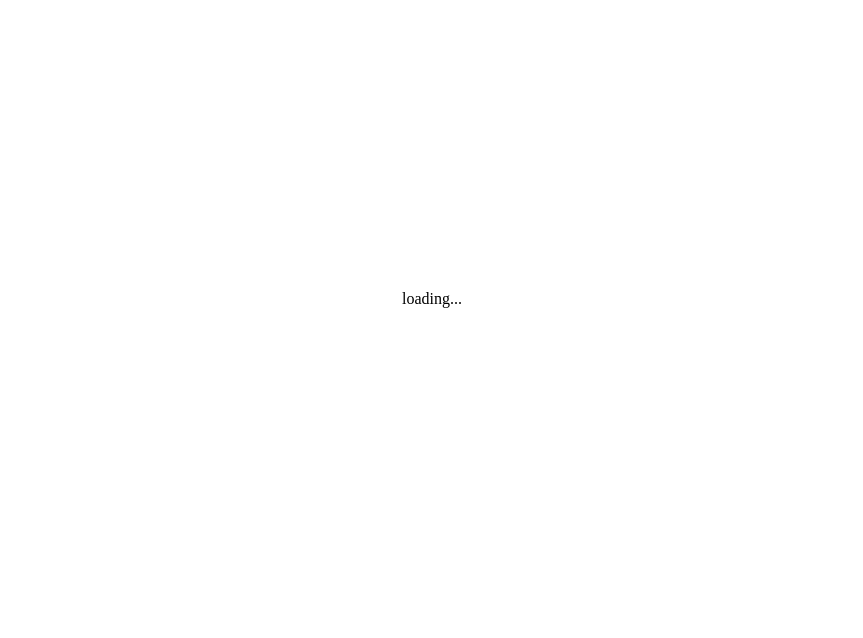
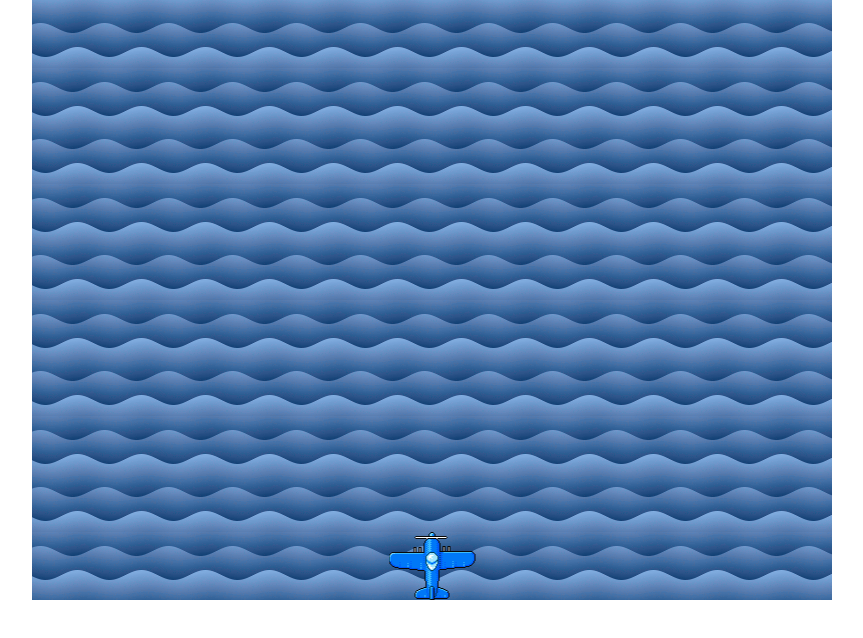
Before and after one commit to gamebytes/onegameamonth-january-2014, a plain HTML site: page index.html in a window 1280 px wide. Shown: the whole page, without its empty margins (208-1071 px from the left). Drawn offline with Linux system fonts and the light colour scheme.

Commit message:
Added scrolling water background. Added player. Added player movement and movement constraint to screen. Added keyboard input.

```diff
--- a/css/main.css
+++ b/css/main.css
@@ -39,10 +39,13 @@
     height: 600px;
 }
 
-    #hud-loading {
+    #hud .hud-screen {
         overflow: hidden;
         width: 100%;
         height: 100%;
+    }
+
+    #hud-loading {
     }
 
         #hud-loading-perc {
--- a/index.html
+++ b/index.html
@@ -12,16 +12,27 @@
         <canvas id="stage" width="800" height="600"></canvas>
 
         <div id="hud">
-            <div id="hud-loading">
+            <div id="hud-loading" class="hud-screen">
                 <p id="hud-loading-perc">loading...</p>
+            </div>
+            <div id="hud-main" class="hud-screen">
+
             </div>
         </div>
 
         <!-- JavaScript -->
 
         <script src="./js/lib/promise-0.1.1.min.js"></script>
+        <script src="./js/lib/pubsub.js"></script>
 
+        <script src="./js/engine/helpers.js"></script>
+        <script src="./js/engine/keyboard.js"></script>
         <script src="./js/engine/resourceManager.js"></script>
+
+        <script src="./js/game/hud.js"></script>
+        <script src="./js/game/player.js"></script>
+        <script src="./js/game/waves.js"></script>
+
         <script src="./js/main.js"></script>
     </body>
 </html>
--- /dev/null
+++ b/js/engine/helpers.js
@@ -0,0 +1,19 @@
+(function(w, engine){
+
+    var Vector2 = function(x, y) {
+        this.x = x || 0;
+        this.y = y || 0;
+    };
+
+    w.Vector2 = Vector2;
+
+    var Rectangle = function(x, y, width, height) {
+        this.x = x || 0;
+        this.y = y || 0;
+        this.width = width || 0;
+        this.height = height || 0;
+    };
+
+    w.Rectangle = Rectangle;
+
+})(window, window.engine);
--- /dev/null
+++ b/js/engine/keyboard.js
@@ -0,0 +1,210 @@
+if (!window.engine) window.engine = {},
+
+(function(window, engine) {
+    engine.Keyboard = function() {};
+    engine.Keyboard._keys = [];
+    engine.Keyboard.Init = function() {
+        window.addEventListener('keydown', function(e) {
+            if (engine.Keyboard._keys.indexOf(e.keyCode) === -1) {
+                engine.Keyboard._keys.push(e.keyCode);
+            }
+        });
+
+        window.addEventListener('keyup', function(e) {
+            var keyIndex = engine.Keyboard._keys.indexOf(e.keyCode);
+            if (keyIndex !== -1) {
+                engine.Keyboard._keys.splice(keyIndex, 1);
+            }
+        });
+    };
+
+    engine.Keyboard.GetState = function() {
+        return new engine.KeyboardState(engine.Keyboard._keys);
+    };
+
+    engine.KeyboardState = function(keys) {
+        this._keys = [];
+        for (var i = 0; i < keys.length; i++) {
+            this._keys.push(keys[i]);
+        }
+
+        this.IsKeyUp = function(key) {
+            return (this._keys.indexOf(key) === -1);
+        };
+
+        this.IsKeyDown = function(key) {
+            return (this._keys.indexOf(key) !== -1);
+        };
+
+        this.IsLeft = function() {
+            return ((this.IsKeyDown(engine.Keys.A)) || (this.IsKeyDown(engine.Keys.Left)));
+        };
+
+        this.IsRight = function() {
+            return ((this.IsKeyDown(engine.Keys.D)) || (this.IsKeyDown(engine.Keys.Right)));
+        };
+    };
+
+    engine.Keys = {
+        None:  0,
+        Back:  8,
+        Tab:  9,
+        Enter:  13,
+        CapsLock:  20,
+        Escape:  27,
+        Space:  32,
+        PageUp:  33,
+        PageDown:  34,
+        End:  35,
+        Home:  36,
+        Left:  37,
+        Up:  38,
+        Right:  39,
+        Down:  40,
+        Select:  41,
+        Print:  42,
+        Execute:  43,
+        PrintScreen:  44,
+        Insert:  45,
+        Delete:  46,
+        Help:  47,
+        D0:  48,
+        D1:  49,
+        D2:  50,
+        D3:  51,
+        D4:  52,
+        D5:  53,
+        D6:  54,
+        D7:  55,
+        D8:  56,
+        D9:  57,
+        A:  65,
+        B:  66,
+        C:  67,
+        D:  68,
+        E:  69,
+        F:  70,
+        G:  71,
+        H:  72,
+        I:  73,
+        J:  74,
+        K:  75,
+        L:  76,
+        M:  77,
+        N:  78,
+        O:  79,
+        P:  80,
+        Q:  81,
+        R:  82,
+        S:  83,
+        T:  84,
+        U:  85,
+        V:  86,
+        W:  87,
+        X:  88,
+        Y:  89,
+        Z:  90,
+        LeftWindows:  91,
+        RightWindows:  92,
+        Apps:  93,
+        Sleep:  95,
+        NumPad0:  96,
+        NumPad1:  97,
+        NumPad2:  98,
+        NumPad3:  99,
+        NumPad4:  100,
+        NumPad5:  101,
+        NumPad6:  102,
+        NumPad7:  103,
+        NumPad8:  104,
+        NumPad9:  105,
+        Multiply:  106,
+        Add:  107,
+        Separator:  108,
+        Subtract:  109,
+        Decimal:  110,
+        Divide:  111,
+        F1:  112,
+        F2:  113,
+        F3:  114,
+        F4:  115,
+        F5:  116,
+        F6:  117,
+        F7:  118,
+        F8:  119,
+        F9:  120,
+        F10:  121,
+        F11:  122,
+        F12:  123,
+        F13:  124,
+        F14:  125,
+        F15:  126,
+        F16:  127,
+        F17:  128,
+        F18:  129,
+        F19:  130,
+        F20:  131,
+        F21:  132,
+        F22:  133,
+        F23:  134,
+        F24:  135,
+        NumLock:  144,
+        Scroll:  145,
+        LeftShift:  160,
+        RightShift:  161,
+        LeftControl:  162,
+        RightControl:  163,
+        LeftAlt:  164,
+        RightAlt:  165,
+        BrowserBack:  166,
+        BrowserForward:  167,
+        BrowserRefresh:  168,
+        BrowserStop:  169,
+        BrowserSearch:  170,
+        BrowserFavorites:  171,
+        BrowserHome:  172,
+        VolumeMute:  173,
+        VolumeDown:  174,
+        VolumeUp:  175,
+        MediaNextTrack:  176,
+        MediaPreviousTrack:  177,
+        MediaStop:  178,
+        MediaPlayPause:  179,
+        LaunchMail:  180,
+        SelectMedia:  181,
+        LaunchApplication1:  182,
+        LaunchApplication2:  183,
+        OemSemicolon:  186,
+        OemPlus:  187,
+        OemComma:  188,
+        OemMinus:  189,
+        OemPeriod:  190,
+        OemQuestion:  191,
+        OemTilde:  192,
+        OemOpenBrackets:  219,
+        OemPipe:  220,
+        OemCloseBrackets:  221,
+        OemQuotes:  222,
+        Oem8:  223,
+        OemBackslash:  226,
+        ProcessKey:  229,
+        Attn:  246,
+        Crsel:  247,
+        Exsel:  248,
+        EraseEof:  249,
+        Play:  250,
+        Zoom:  251,
+        Pa1:  253,
+        OemClear:  254,
+        ChatPadGreen:  0xCA,
+        ChatPadOrange:  0xCB,
+        Pause:  0x13,
+        ImeConvert:  0x1c,
+        ImeNoConvert:  0x1d,
+        Kana:  0x15,
+        Kanji:  0x19,
+        OemAuto:  0xf3,
+        OemCopy:  0xf2,
+        OemEnlW:  0xf4
+    };
+})(window, window.engine);
--- a/js/engine/resourceManager.js
+++ b/js/engine/resourceManager.js
@@ -4,10 +4,10 @@ if (!window.engine) window.engine = {};
 
     engine.ResourceManager = function() {
         this._imagesToLoad = [];
-        this._loadedImages = {};
+        this.loadedImages = {};
 
         this._jsonToLoad = [];
-        this._loadedJson = {};
+        this.loadedJson = {};
 
         this.addJson = function(jsonUrl) {
             this._jsonToLoad.push(jsonUrl);
@@ -23,18 +23,22 @@ if (!window.engine) window.engine = {};
                 var imgPromises = [],
                     jsonPromises = [];
 
-                ths._imagesToLoad.every(function(url) {
-                    var promise = getImage(url);
-                    promise.then(function(img) {
-                        ths._loadedImages[url] = img;
-                    });
-                    imgPromises.push(promise);
+                ths._imagesToLoad.forEach(function(url) {
+                    (function(url){
+                        var promise = getImage(url);
+                        promise.then(function(img) {
+                            ths.loadedImages[url] = img;
+                            ths._resourceLoaded();
+                        });
+                        imgPromises.push(promise);
+                    })(url);
                 });
 
-                ths._jsonToLoad.every(function(url) {
+                ths._jsonToLoad.forEach(function(url) {
                     var promise = getJson(url);
                     promise.then(function(json) {
-                        ths._loadedJson[url] = json;
+                        ths.loadedJson[url] = json;
+                        ths._resourceLoaded();
                     });
                     jsonPromises.push(promise);
                 });
@@ -46,6 +50,15 @@ if (!window.engine) window.engine = {};
                 });
             });
         };
+
+        this._resourceLoaded = function() {
+            var loaded, total;
+
+            loaded = Object.size(this.loadedJson) + Object.size(this.loadedImages);
+            total = this._jsonToLoad.length + this._imagesToLoad.length;
+
+            window.PubSub.publish("ResourceManager.resourceLoaded", {loaded: loaded, total: total});
+        }
 
         /*
          * Request Processing
--- /dev/null
+++ b/js/game/hud.js
@@ -0,0 +1,19 @@
+(function(w, engine) {
+
+    var Hud = function() {};
+    Hud.elements = {
+        hud: document.getElementById('hud'),
+        loading: document.getElementById('hud-loading'),
+        main: document.getElementById('hud-main')
+    };
+    Hud._curScreen = Hud.elements.loading;
+
+    Hud.gotoScreen = function(newStateStr) {
+        Hud._curScreen.style.display = 'none';
+        Hud._curScreen = Hud.elements[newStateStr];
+        Hud._curScreen.style.display = 'block';
+    };
+
+    w.Hud = Hud;
+
+})(window, window.engine);
--- /dev/null
+++ b/js/game/player.js
@@ -0,0 +1,46 @@
+(function(w, engine) {
+
+    var Player = function(image, data) {
+        this._image = image;
+        this._imageSize = new w.Vector2(this._image.width, this._image.height);
+        this._data = data;
+
+        this.position = null;
+        this.speed = 5;
+
+        this.init = function() {
+            this.position = new w.Vector2(
+                (w.Game.stageWidth - this._data.frame.w) * 0.5,
+                w.Game.stageHeight - this._data.frame.h
+            );
+        };
+
+        this.update = function() {
+
+            if (w.Game.curKeyboardState.IsLeft()) {
+                this.position.x -= this.speed;
+            }
+
+            if (w.Game.curKeyboardState.IsRight()) {
+                this.position.x += this.speed;
+            }
+
+            if ((this.position.x + this._data.frame.w) > w.Game.stageWidth) {
+                this.position.x = w.Game.stageWidth - this._data.frame.w;
+            }
+
+            if (this.position.x < 0) {
+                this.position.x = 0;
+            }
+
+            w.Game.ctx.drawImage(this._image,
+                this._data.frame.x, this._data.frame.y,
+                this._data.frame.w, this._data.frame.h,
+                this.position.x, this.position.y,
+                this._data.frame.w, this._data.frame.h);
+        };
+    };
+
+    w.Player = Player;
+
+})(window, window.engine);
--- /dev/null
+++ b/js/game/waves.js
@@ -0,0 +1,53 @@
+(function(w, engine){
+    var Waves = function(image) {
+        this._image = image;
+        this._imageSize = new w.Vector2(this._image.width, this._image.height);
+        this._positions = [];
+
+        this.speed = 1;
+        this.numAcross = 0;
+        this.numDowm = 0;
+        this.numDownRound = 0;
+
+        this.maxYPos = 0;
+        this.yHeight = 0;
+
+        this.init = function() {
+            this.numAcross = Math.ceil(w.Game.stageWidth / this._image.width);
+            this.numDown = (w.Game.stageHeight / this._image.height) + (this._image.height * 2);
+            this.numDownRound = Math.ceil(this.numDown);
+
+            for (var i = 0; i < this.numDownRound; i += 1) {
+                for (var j = 0; j < this.numAcross; j += 1) {
+                    var pos = new w.Vector2();
+
+                    pos.x = j * this._image.width;
+                    pos.y = (i * this._image.height) - this._image.height;
+
+                    this._positions.push(pos);
+                }
+            }
+
+            this.maxYPos = ((this.numDownRound - 1) * this._image.height);
+            this.yHeight = ((this.numDownRound) * this._image.height);
+        };
+
+        this.update = function() {
+            this._positions.forEach(updateEachPosition, this);
+        };
+
+        function updateEachPosition(curPos) {
+            curPos.y += this.speed;
+
+            if (curPos.y > this.maxYPos) {
+                curPos.y -= this.yHeight;
+            }
+
+            w.Game.ctx.drawImage(this._image,
+                curPos.x, curPos.y,
+                this._imageSize.x, this._imageSize.y);
+        }
+    };
+
+    w.Waves = Waves;
+})(window, window.engine);
--- a/js/main.js
+++ b/js/main.js
@@ -1,29 +1,81 @@
 if (!window.engine) window.engine = {};
 
-var game = {
-    stageWidth: 0,
-    stageHeight: 0,
-    ctx: null,
+window.GameClass = function() {
+    this.ctx = null;
+    this.stageWidth = 0;
+    this.stageHeight = 0;
+    this.resources = {};
 
-    init: function() {
+    this.curKeyboardState = null;
+    this.prevKeyboardState = null;
+
+    this.waves = null;
+    this.player = null;
+
+    this.init = function() {
         var cvs = document.getElementById('stage');
         this.ctx = cvs.getContext('2d');
         this.stageWidth = cvs.width;
         this.stageHeight = cvs.height;
 
+        window.engine.Keyboard.Init();
+        this.curKeyboardState = window.engine.Keyboard.GetState();
+        this.prevKeyboardState = this.curKeyboardState;
+
         this.loadResources();
-    },
+    };
 
-    loadResources: function() {
-        var loader = new engine.ResourceManager();
+    this.loadResources = function() {
+        var loader = new window.engine.ResourceManager(),
+            ths = this;
 
         loader.addJson("./resources/images/planes.json");
+
         loader.addImage("./resources/images/planes.png");
+        loader.addImage("./resources/images/waves.gif");
 
         loader.load().then(function(results) {
-            console.log("All Loaded. Awesome!");
+            ths.resources.images = loader.loadedImages;
+            ths.resources.json = loader.loadedJson;
+
+            ths.waves = new window.Waves(ths.resources.images["./resources/images/waves.gif"]);
+            ths.waves.init();
+
+            ths.player = new window.Player(
+                ths.resources.images["./resources/images/planes.png"],
+                ths.resources.json["./resources/images/planes.json"].frames.plane_0
+            );
+            ths.player.init();
+
+            window.Hud.gotoScreen('main');
+
+            window.requestAnimationFrame(ths.update.bind(ths));
         });
-    }
+    };
+
+    this.update = function() {
+        this.ctx.clearRect(0, 0, this.stageWidth, this.stageHeight);
+
+        this.curKeyboardState = window.engine.Keyboard.GetState();
+
+        this.waves.update();
+        this.player.update();
+
+        this.prevKeyboardState = this.curKeyboardState;
+
+        window.requestAnimationFrame(this.update.bind(this));
+    };
 };
 
-window.addEventListener("load", function() { game.init() });
+window.addEventListener("load", function() {
+    window.Game = new window.GameClass();
+    window.Game.init();
+});
+
+Object.size = function(obj) {
+    var size = 0, key;
+    for (key in obj) {
+        if (obj.hasOwnProperty(key)) size++;
+    }
+    return size;
+};
```
Also changed, not shown: js/lib/pubsub.js (added), resources/images/waves.gif (added).
